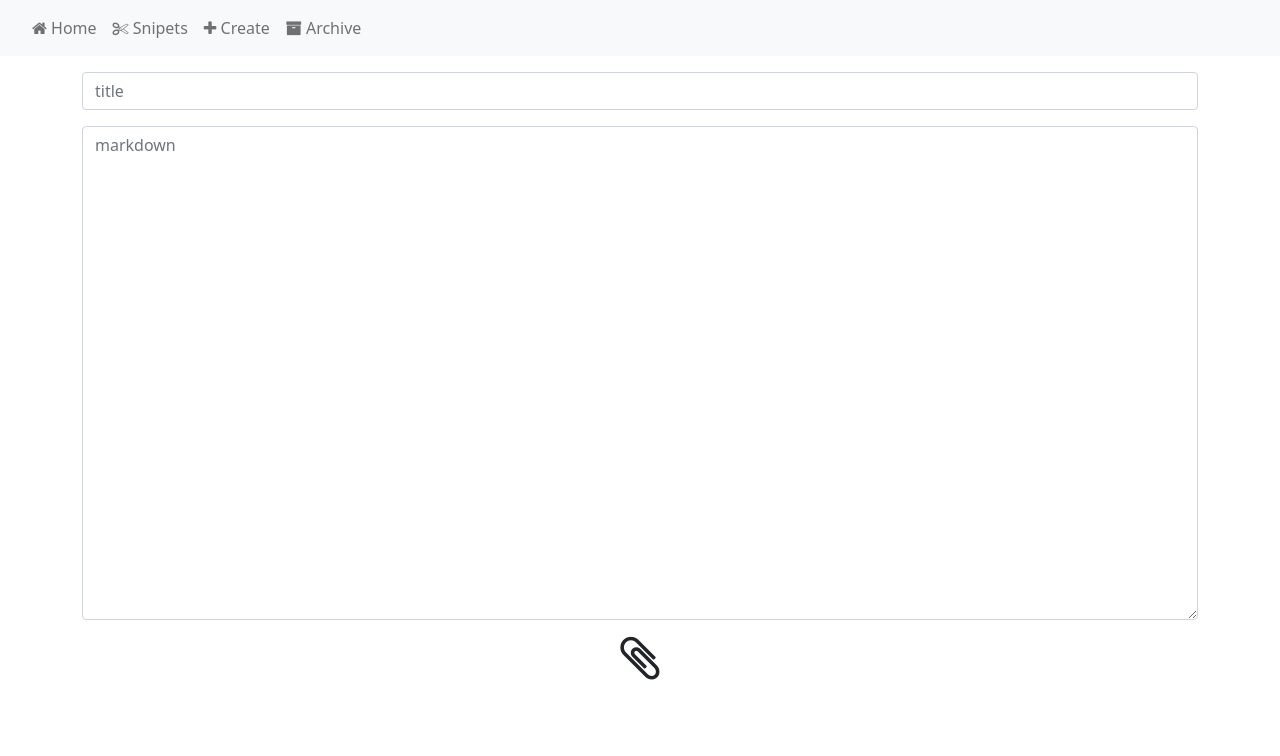
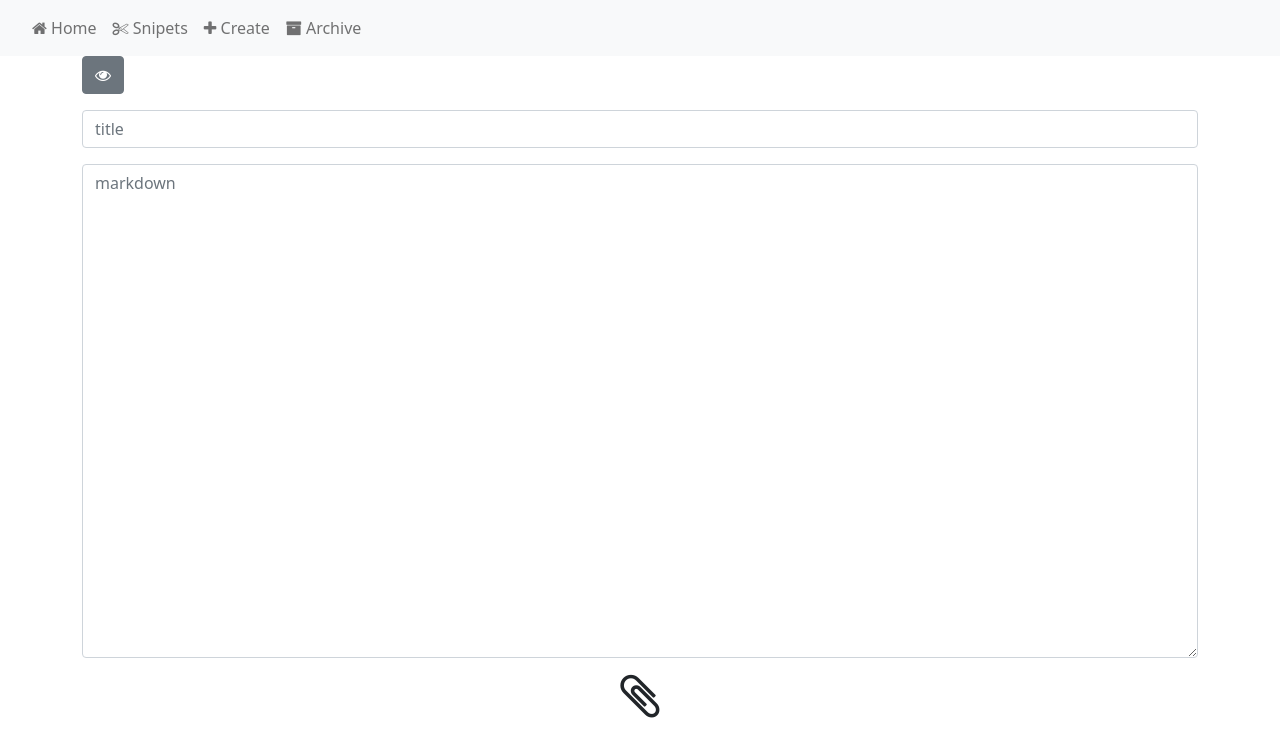
Before and after one commit to mlgmontage/EssayClipper, a React app: page /create in a window 1280 px wide. Shown: the top 756 px of the page. Built offline with nearby package versions, Linux system fonts and the light colour scheme; the HTML template or start-up script is replaced by a standard one.

Commit message:
toggleEditMode button/funtion

```diff
--- a/src/components/Create.js
+++ b/src/components/Create.js
@@ -1,17 +1,31 @@
 import React, { Component } from "react";
 
 /**
- * TODO: Submit from & submit button & toggle button
+ * TODO: toggle button, handle change
  */
 
 class Create extends Component {
   constructor(props) {
     super(props);
+    this.state = {
+      EditMode: true,
+    };
+    this.toggleEditMode = this.toggleEditMode.bind(this);
+  }
+
+  toggleEditMode() {
+    this.setState({
+      EditMode: !this.state.EditMode,
+    });
   }
 
   render() {
     return (
       <div>
+        <div className="btn btn-secondary" onClick={this.toggleEditMode}>
+          <i className="fa fa-eye"></i>
+        </div>
+        {this.state.EditMode ? (
           <div>
             <div className="mt-3">
               <input type="text" className="form-control" placeholder="title" />
@@ -24,7 +38,6 @@ class Create extends Component {
                 rows="20"
               ></textarea>
             </div>
-        </div>
             <div
               style={{ fontSize: "50px", cursor: "pointer" }}
               className="text-center"
@@ -32,6 +45,10 @@ class Create extends Component {
               <i className="fa fa-paperclip"></i>
             </div>
           </div>
+        ) : (
+          <div> toggle </div>
+        )}
+      </div>
     );
   }
 }
```
Lines whose indentation alone changed are shown as unchanged.
